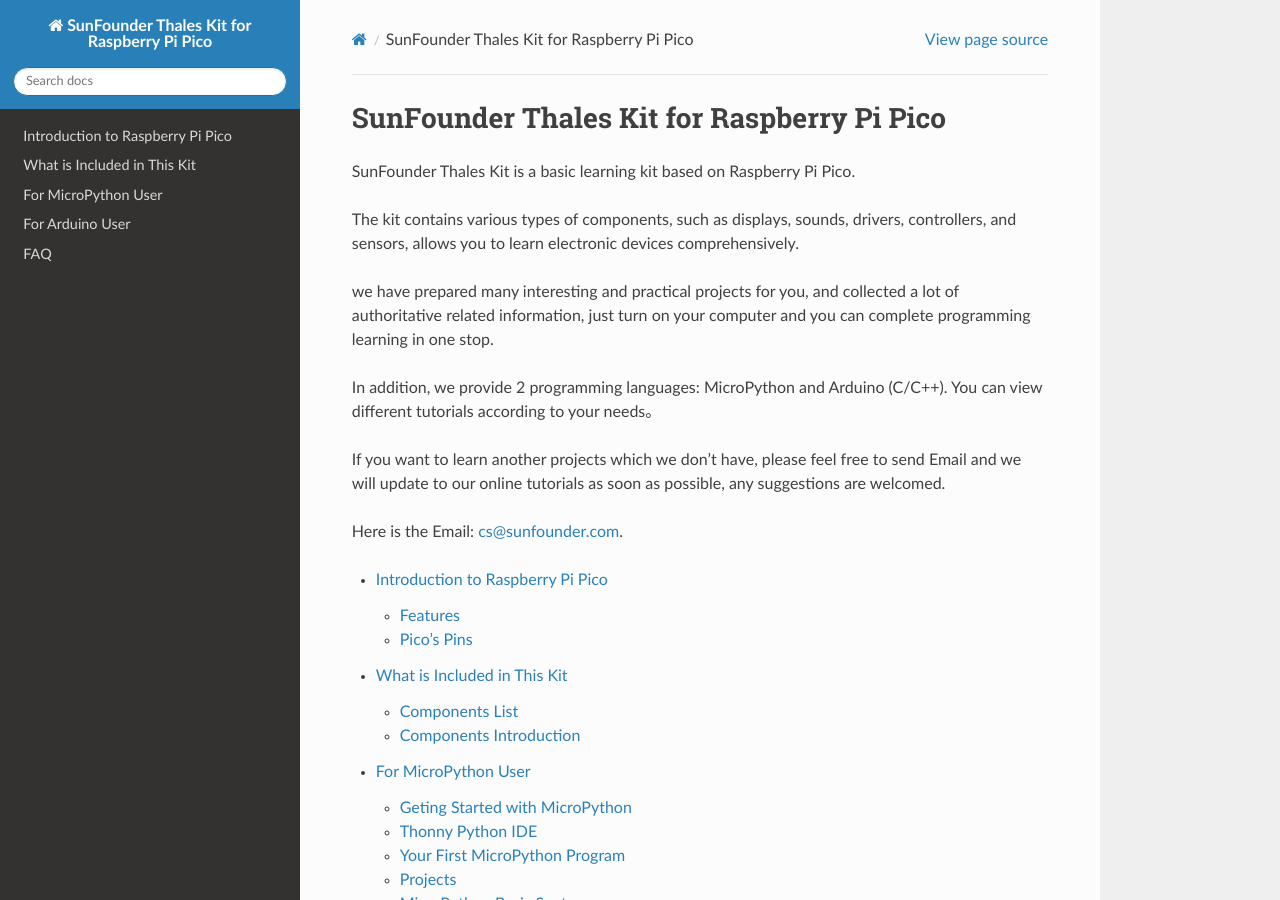
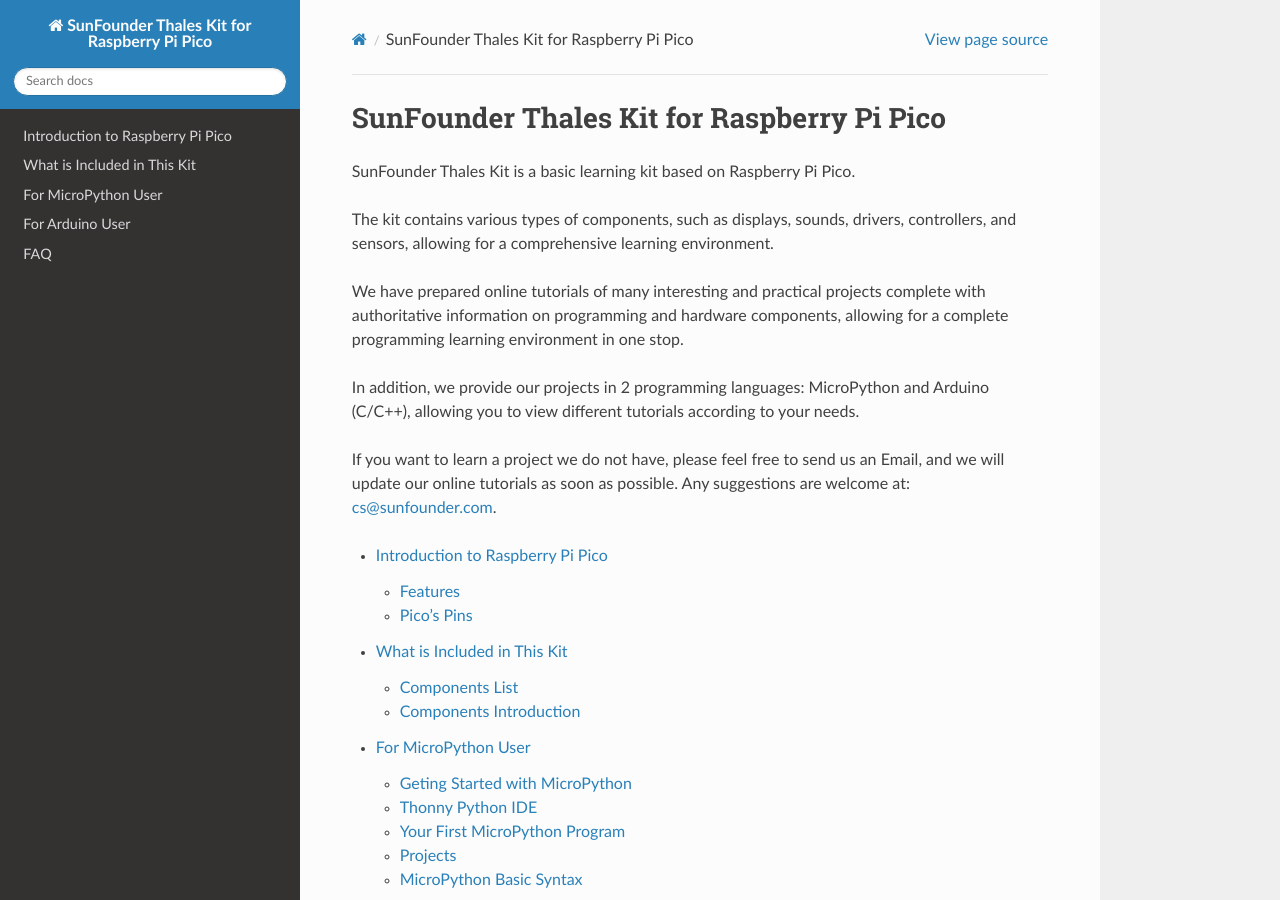
Before and after one commit to sunfounder/thales_kit, a Sphinx documentation site: the page built from docs/source/index.rst, in a window 1280 px wide and 900 px high. Built offline with Sphinx 7.4.7 and the Read the Docs theme 2.0.0, drawn with Linux system fonts in a browser that asks for light colours.

Commit message:
Edit for clarity
Capitalize first letter of each sentence.
Do not end a paragraph with a comma.

```diff
--- a/docs/source/index.rst
+++ b/docs/source/index.rst
@@ -2,16 +2,14 @@
 ===========================================================
 SunFounder Thales Kit is a basic learning kit based on Raspberry Pi Pico.
 
-The kit contains various types of components, such as displays, sounds, drivers, controllers, and sensors, allows you to learn electronic devices comprehensively.
+The kit contains various types of components, such as displays, sounds, drivers, controllers, and sensors, allowing for a comprehensive learning environment.
 
-we have prepared many interesting and practical projects for you, and collected a lot of authoritative related information,
-just turn on your computer and you can complete programming learning in one stop.
+We have prepared online tutorials of many interesting and practical projects complete with authoritative information on programming and hardware components, allowing for a complete programming learning environment in one stop.
 
-In addition, we provide 2 programming languages: MicroPython and Arduino (C/C++). You can view different tutorials according to your needs。
+In addition, we provide our projects in 2 programming languages: MicroPython and Arduino (C/C++), allowing you to view different tutorials according to your needs.
 
-If you want to learn another projects which we don’t have, please feel free to send Email and we will update to our online tutorials as soon as possible, any suggestions are welcomed.
-
-Here is the Email: cs@sunfounder.com.
+If you want to learn a project we do not have, please feel free to send us an Email, and we will update our online tutorials as soon as possible.
+Any suggestions are welcome at: cs@sunfounder.com.
 
 .. toctree::
    :maxdepth: 2
```
